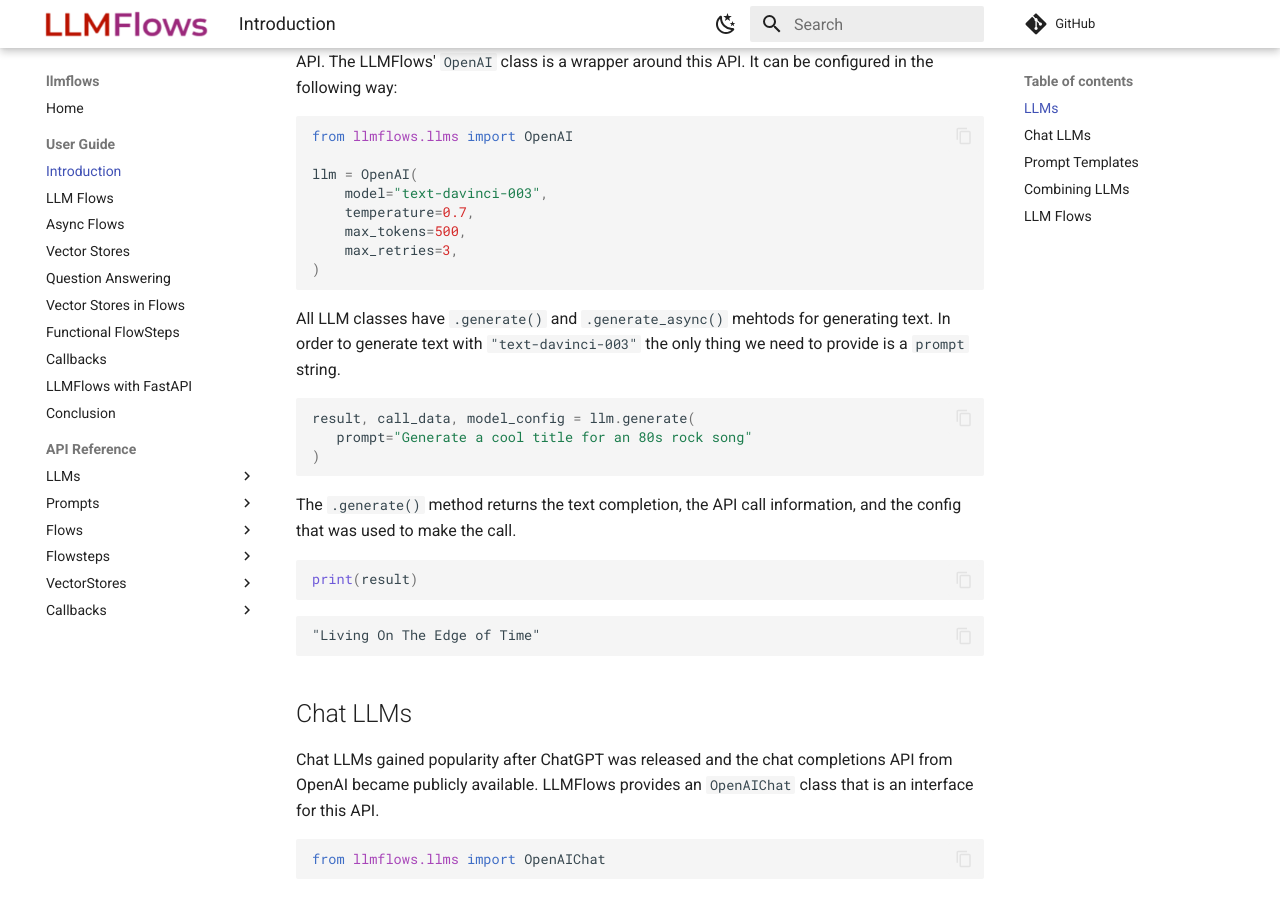
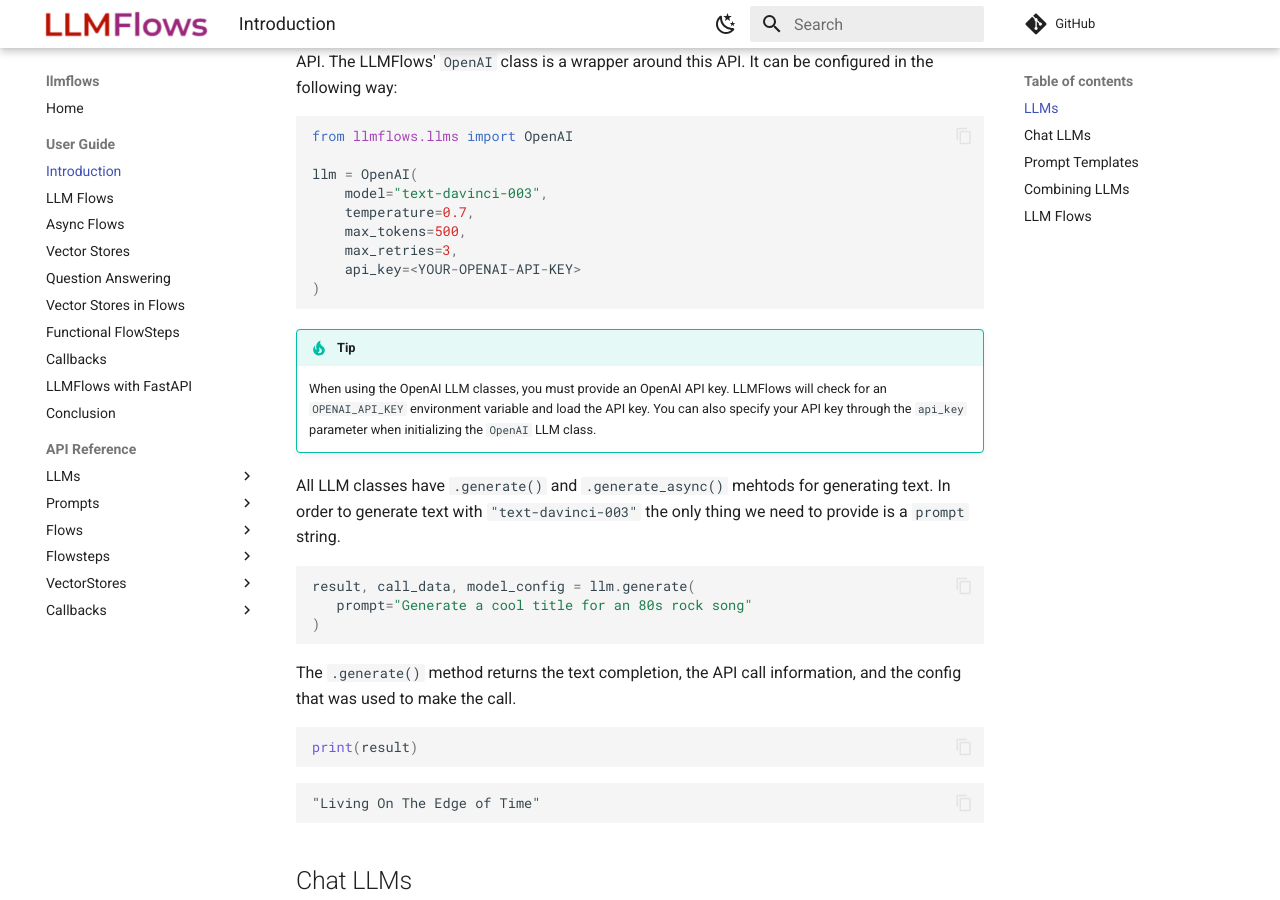
Before and after one commit to stoyan-stoyanov/llmflows, an MkDocs documentation site: the page built from docs/user_guide/Introduction.md, in a window 1280 px wide and 900 px high, scrolled down 590 px. Built offline with MkDocs 1.6.1 and Material for MkDocs 9.7.7, drawn with Linux system fonts in a browser that asks for light colours; comment, search, counter and statistics services are not loaded.

Commit message:
adding API key clarifications in introduction guide, adding support for providing api key to the embeddings llm wrapper

````diff
--- a/docs/user_guide/Introduction.md
+++ b/docs/user_guide/Introduction.md
@@ -26,8 +26,16 @@ llm = OpenAI(
     temperature=0.7,
     max_tokens=500,
     max_retries=3,
+    api_key=<YOUR-OPENAI-API-KEY>
 )
 ```
+
+!!! tip
+
+    When using the OpenAI LLM classes, you must provide an OpenAI API key. LLMFlows
+    will check for an `OPENAI_API_KEY` environment variable and load the API key.
+    You can also specify your API key through the `api_key` parameter when initializing
+    the `OpenAI` LLM class.
 
 All LLM classes have `.generate()` and `.generate_async()` mehtods for
 generating text. In order to generate text with `"text-davinci-003"` the only thing we
````
Also changed, not shown: 1 other file.
